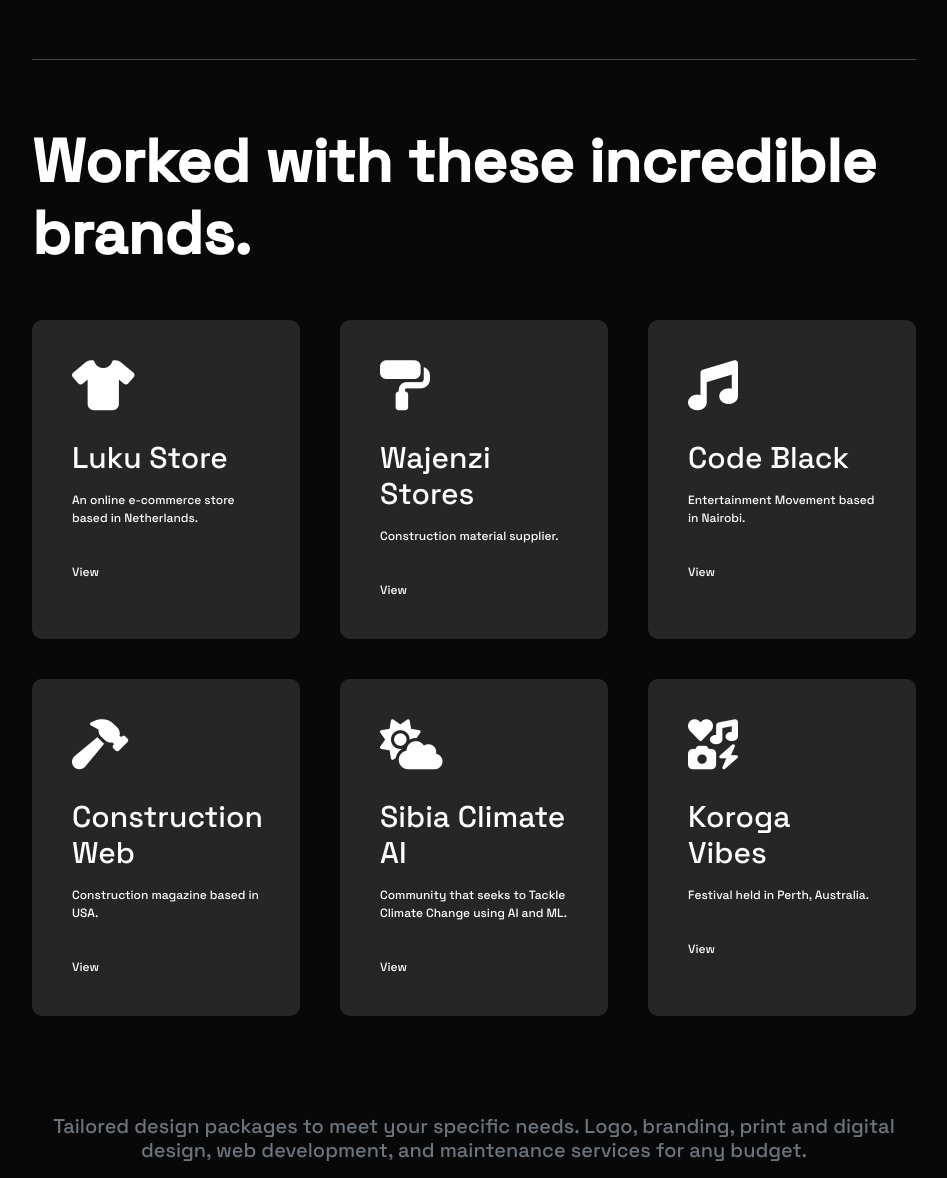
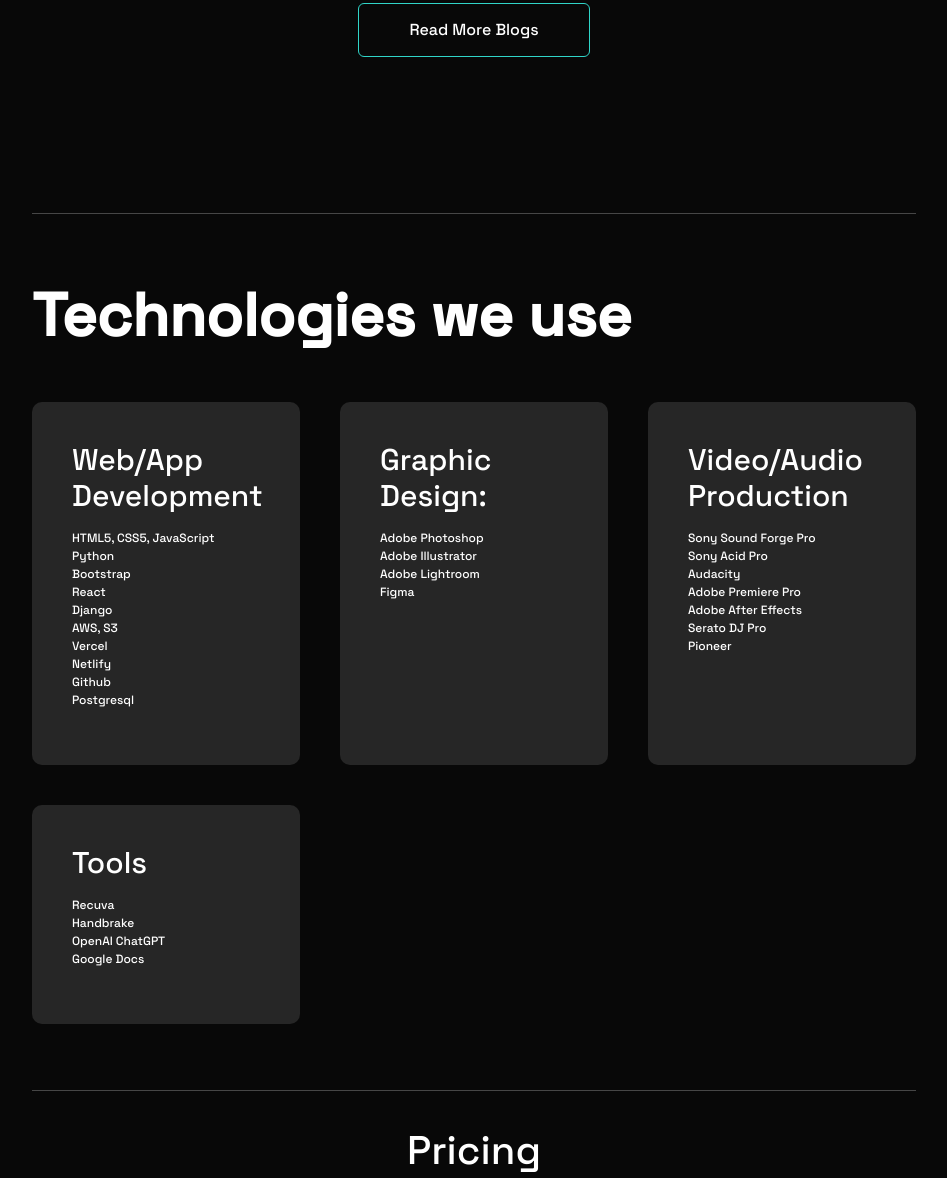
Before and after one commit to fourpixels-studio/4ourpixels, a plain HTML site: page web_blog.html in a window 1280 px wide. Shown: the part 1495-2673 px from the top of the page, without its empty margins (166-1113 px from the left). Drawn offline with nearby package versions, Linux system fonts and the light colour scheme; a script that the page names is missing.

Commit message:
2nd commit

```diff
--- a/web_blog.html
+++ b/web_blog.html
@@ -4,7 +4,8 @@
     <meta charset="UTF-8" />
     <meta http-equiv="X-UA-Compatible" content="IE=edge" />
     <meta name="viewport" content="width=device-width, initial-scale=1.0" />
-    <title>4our Pixels || Web Development</title>
+    <title>4our Pixels - Web Development</title>
+    <link rel="icon" type="image/x-icon" href="./image/favicon.ico" />
     <link
       href="https://cdn.jsdelivr.net/npm/bootstrap@5.2.3/dist/css/bootstrap.min.css"
       rel="stylesheet"
@@ -30,8 +31,7 @@
           <img src="image/4pixels.png" class="logo" />
           <ul id="sidemenu">
             <li><a href="./index.html">Home</a></li>
-            <li><a href="./image_compression_blog.html">Blog</a></li>
-            <li><a href="./index.html#services">Services</a></li>
+            <li><a href="./web_blog.html">Blog</a></li>
             <li><a href="./pricing.html">Pricing</a></li>
             <i class="fa-solid fa-xmark" onclick="closemenu()"></i>
           </ul>
@@ -53,6 +53,7 @@
           <div class="about-col-2">
             <br />
             <h1>Why Having a Website Is So Freakin' Important Right Now!</h1>
+            <br />
           </div>
           <div class="about-col-1">
             <img
@@ -78,6 +79,9 @@
           propels your startup agency towards extraordinary success.
         </p>
       </div>
+      <a href="./image_compression_blog.html" class="btn btn-outline-secondary"
+        >Read More Blogs</a
+      >
     </div>
     <div class="container">
       <hr />
@@ -85,57 +89,64 @@
     <!------Services------>
     <div id="services">
       <div class="container">
-        <h1 class="sub-title">Worked with these incredible brands.</h1>
+        <h1 class="sub-title">Technologies we use</h1>
         <div class="services-list">
           <div>
-            <i class="fa-solid fa-shirt"></i>
-            <h2>Luku Store</h2>
-            <p>An online e-commerce store based in Netherlands.</p>
-            <a href="https://4ourpixel.pythonanywhere.com/">View</a>
+            <h2>Web/App Development</h2>
+            <ul class="list-unstyled">
+              <li class="">HTML5, CSS5, JavaScript</li>
+              <li class="">Python</li>
+              <li class="">Bootstrap</li>
+              <li class="">React</li>
+              <li class="">Django</li>
+              <li class="">AWS, S3</li>
+              <li class="">Vercel</li>
+              <li class="">Netlify</li>
+              <li class="">Github</li>
+              <li class="">Postgresql</li>
+            </ul>
           </div>
 
           <div>
-            <i class="fa-solid fa-paint-roller"></i>
-            <h2>Wajenzi Stores</h2>
-            <p>Construction material supplier.</p>
-            <a href="https://wajenzistores.com/">View</a>
+            <h2>Graphic Design:</h2>
+            <ul class="list-unstyled">
+              <li>Adobe Photoshop</li>
+              <li>Adobe Illustrator</li>
+              <li>Adobe Lightroom</li>
+              <li>Figma</li>
+            </ul>
           </div>
 
           <div>
-            <i class="fa-solid fa-music"></i>
-            <h2>Code Black</h2>
-            <p>Entertainment Movement based in Nairobi.</p>
-            <a href="https://instagram.com/codeblack_intl">View</a>
+            <h2>Video/Audio Production</h2>
+            <ul class="list-unstyled">
+              <li>Sony Sound Forge Pro</li>
+              <li>Sony Acid Pro</li>
+              <li>Audacity</li>
+              <li>Adobe Premiere Pro</li>
+              <li>Adobe After Effects</li>
+              <li>Serato DJ Pro</li>
+              <li>Pioneer</li>
+            </ul>
           </div>
 
           <div>
-            <i class="fa-solid fa-hammer"></i>
-            <h2>Construction Web</h2>
-            <p>Construction magazine based in USA.</p>
-            <a href="https://instagram.com/constructionweb">View</a>
-          </div>
-
-          <div>
-            <i class="fa-solid fa-cloud-sun"></i>
-            <h2>Sibia Climate AI</h2>
-            <p>
-              Community that seeks to Tackle Climate Change using AI and ML.
-            </p>
-            <a href="https://github.4ourpixel.com/">View</a>
-          </div>
-
-          <div>
-            <i class="fa-solid fa-icons"></i>
-            <h2>Koroga Vibes</h2>
-            <p>Festival held in Perth, Australia.</p>
-            <a href="https://instagram.com/koroga_vibes/">View</a>
+            <h2>Tools</h2>
+            <ul class="list-unstyled">
+              <li>Recuva</li>
+              <li>Handbrake</li>
+              <li>OpenAI ChatGPT</li>
+              <li>Google Docs</li>
+            </ul>
           </div>
         </div>
       </div>
     </div>
-    <br />
-    <br />
     <div class="container">
+      <hr />
+    </div>
+    <div class="container">
+      <h1 class="text-center mb-4">Pricing</h1>
       <h5 class="text-center text-muted">
         Tailored design packages to meet your specific needs. Logo, branding,
         print and digital design, web development, and maintenance services for
@@ -164,13 +175,14 @@
                 <li>Basic on-page SEO</li>
                 <li>CDN (Content Management System)</li>
               </ul>
-              <button
+              <a
+                href="#form"
                 style="color: #ababab"
                 type="button"
-                class="w-100 btn btn-lg btn-outline-dark"
+                class="w-100 btn btn-outline-dark"
               >
                 Get started
-              </button>
+              </a>
             </div>
           </div>
         </div>
@@ -193,13 +205,14 @@
                 <li>Blog setup</li>
                 <li>Enhanced SEO optimization</li>
               </ul>
-              <button
+              <a
+                href="#form"
                 style="color: #ababab"
                 type="button"
-                class="w-100 btn btn-lg"
+                class="w-100 btn"
               >
                 Get started
-              </button>
+              </a>
             </div>
           </div>
         </div>
@@ -226,13 +239,14 @@
                 <li>Payment Gateway Integration</li>
                 <li>Website analytics and reporting</li>
               </ul>
-              <button
+              <a
+                href="#form"
                 style="background-color: #30d5c8"
                 type="button"
-                class="w-100 btn btn-lg text-dark"
+                class="w-100 btn text-dark"
               >
                 Contact us
-              </button>
+              </a>
             </div>
           </div>
         </div>
@@ -243,7 +257,7 @@
       <div class="container">
         <div class="row">
           <div class="contact-left">
-            <h1 class="sub-title">Get <br />Started &raquo;</h1>
+            <h1 class="sub-title">Get <br />Started</h1>
             <img
               height="200"
               style="margin-top: 3rem; margin-left: 5rem"
@@ -251,6 +265,9 @@
               alt=""
             />
             <div class="social-icons">
+              <a href="https://github.com/4ourpixels"
+                ><i class="fa-brands fa-github"></i
+              ></a>
               <a
                 href="https://podcasts.apple.com/ke/podcast/dj-g400-mixes/id1645709049"
                 ><i class="fa-solid fa-podcast"></i
@@ -258,13 +275,19 @@
               <a href="https://www.instagram.com/4ourpixels"
                 ><i class="fa-brands fa-instagram"></i
               ></a>
-              <a href="https://github.com/4ourpixels"
-                ><i class="fa-brands fa-github"></i
+              <a href="https://www.twitter.com/4ourpixels"
+                ><i class="fa-brands fa-twitter"></i
+              ></a>
+              <a href="https://www.youtube.com/channel/UC9HP_DqruMAplsz0-ynveaQ"
+                ><i class="fa-brands fa-youtube"></i
+              ></a>
+              <a href="https://www.mixcloud.com/djg400"
+                ><i class="fa-brands fa-mixcloud"></i
               ></a>
             </div>
           </div>
           <div class="contact-right">
-            <form name="submit-to-google-sheet">
+            <form id="form" name="submit-to-google-sheet">
               <input type="text" name="Name" placeholder="Your Name" required />
               <input
                 type="email"
```
